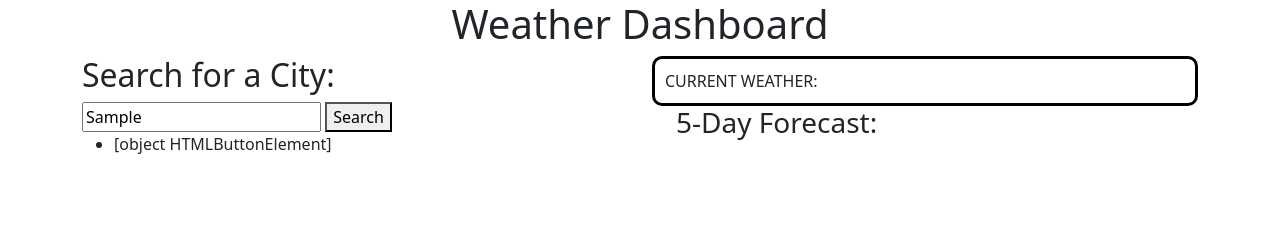
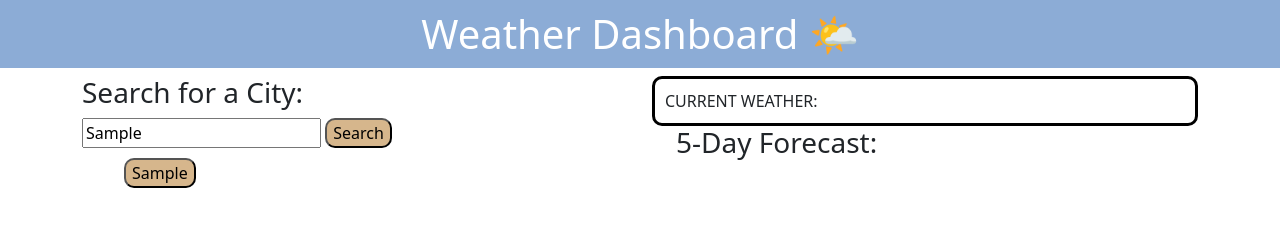
Before and after one commit to TinaTheDev91/Weather-Dashboard, a plain HTML site: page index.html in a window 1280 px wide. Both pictures are taken after typing "Sample" into the empty fields and a click on the button "Search". Drawn offline with nearby package versions, Linux system fonts and the light colour scheme; no server answers.

Commit message:
debugged button hist

```diff
--- a/assets/script.js
+++ b/assets/script.js
@@ -1,9 +1,6 @@
-var prevCity = document.createElement('button');
 var searchBtn = document.querySelector('#search-button');
 var cityInput = document.querySelector('#city');
-var prevCityList = document.createElement('ul');
 var searchArea = document.querySelector('#search-area');
-var listElement = document.createElement('li');
 var currentWeather = document.querySelector('.current-weather');
 var forecast = document.querySelector('#forecast');
 
@@ -26,11 +23,14 @@ var citySelection = function (event) {
             localStorage.setItem('cityArray', JSON.stringify(cityArray));
 
         function generatePreviousCities() {
+            var prevCity = document.createElement('button');
+            var prevCityList = document.createElement('ul');
+            var listElement = document.createElement('li');
+        searchArea.appendChild(prevCityList); //append ul element
         for (var i = 0; i < cityArray.length; i++) {
-        searchArea.append(prevCityList); //append ul element
             prevCity.textContent = cityArray[i]; //button text
-        listElement.innerHTML = prevCity; //add button as an li
-        prevCityList.append(listElement);
+            listElement.appendChild(prevCity); //add button as an li
+            prevCityList.appendChild(listElement);
     }}
     generatePreviousCities();
 }
@@ -103,10 +103,4 @@ function fetchCityData(city) {
 
 }
 
-// var geoCode = function (generateGeoCode) {
-//     var geoCodeUrl = 'http://api.openweathermap.org/geo/1.0/direct?q=' + city + '&limit=1&appid=52d138b9667dda9350ee7e1e9b972bc7';
-
-
-// }
-
 searchBtn.addEventListener('click', citySelection)
--- a/assets/style.css
+++ b/assets/style.css
@@ -1,5 +1,5 @@
 .forecast-div {
-    background-color: pink;
+    background-color: #8CACD6;
     border-radius: 10px;
     padding: 10px;
     margin: 10px;
@@ -15,5 +15,18 @@
 }
 
 h1 {
+    background-color: #8CACD6;
     text-align: center;
+    color: white;
+    padding: 10px;
 }
+
+button {
+    border-radius: 10px;
+    background-color: #D6B68C;
+}
+
+ul {
+    margin: 10px;
+    list-style: none;
+}
--- a/index.html
+++ b/index.html
@@ -10,18 +10,18 @@
 </head>
 <body>
     <h1>
-        Weather Dashboard
+        Weather Dashboard 🌤️
     </h1>
     <div class="container">
     <div class="row align-items-start">
     <section class="search-area col">
-        <h2>
+        <h3>
             Search for a City:
-        </h2>
+        </h3>
         <form id="search-area">
             <input id="city" type="text" placeholder="City" name="City">
             <button id="search-button">Search</button>
-            <!-- <ul id="previous-cities"></ul> -->
+            <br><!-- <ul id="previous-cities"></ul> -->
         </form>
     </section>
 
```
Lines whose indentation alone changed are shown as unchanged.
